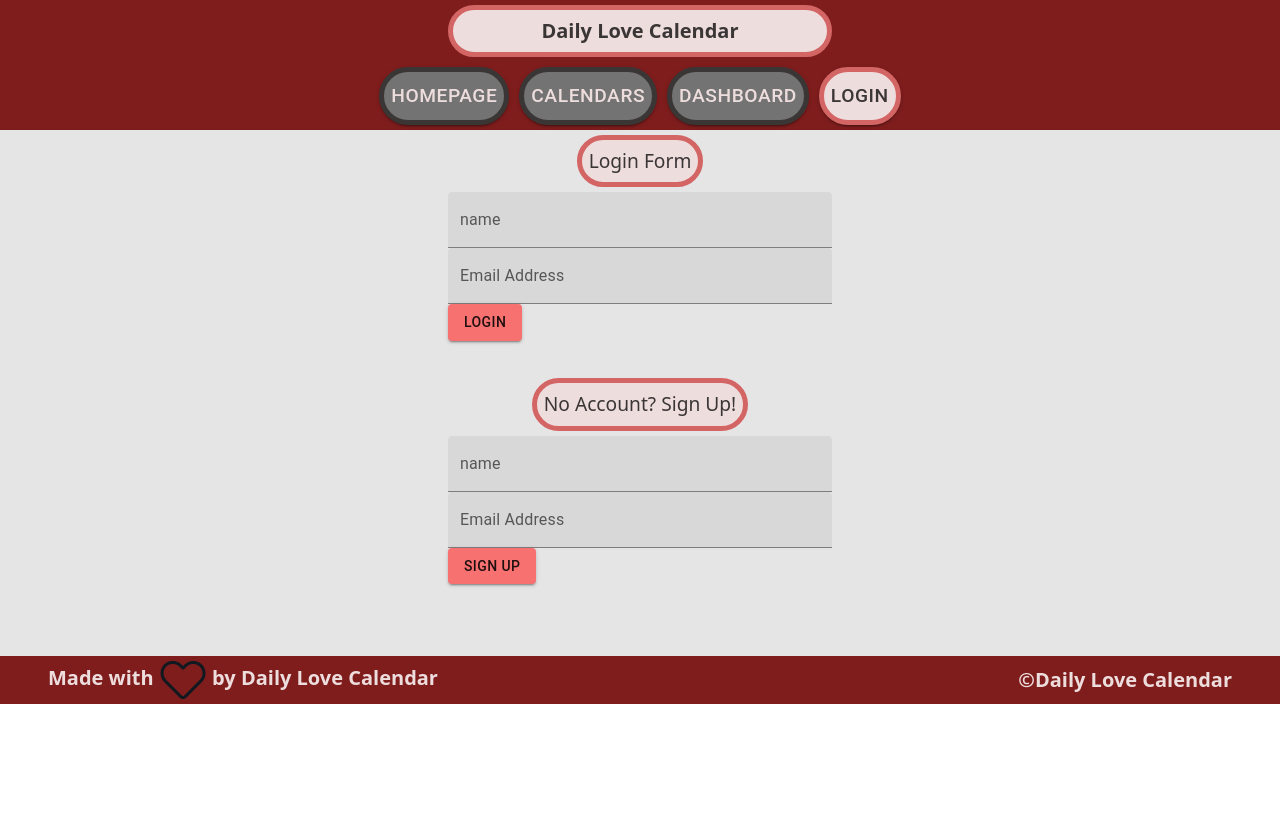
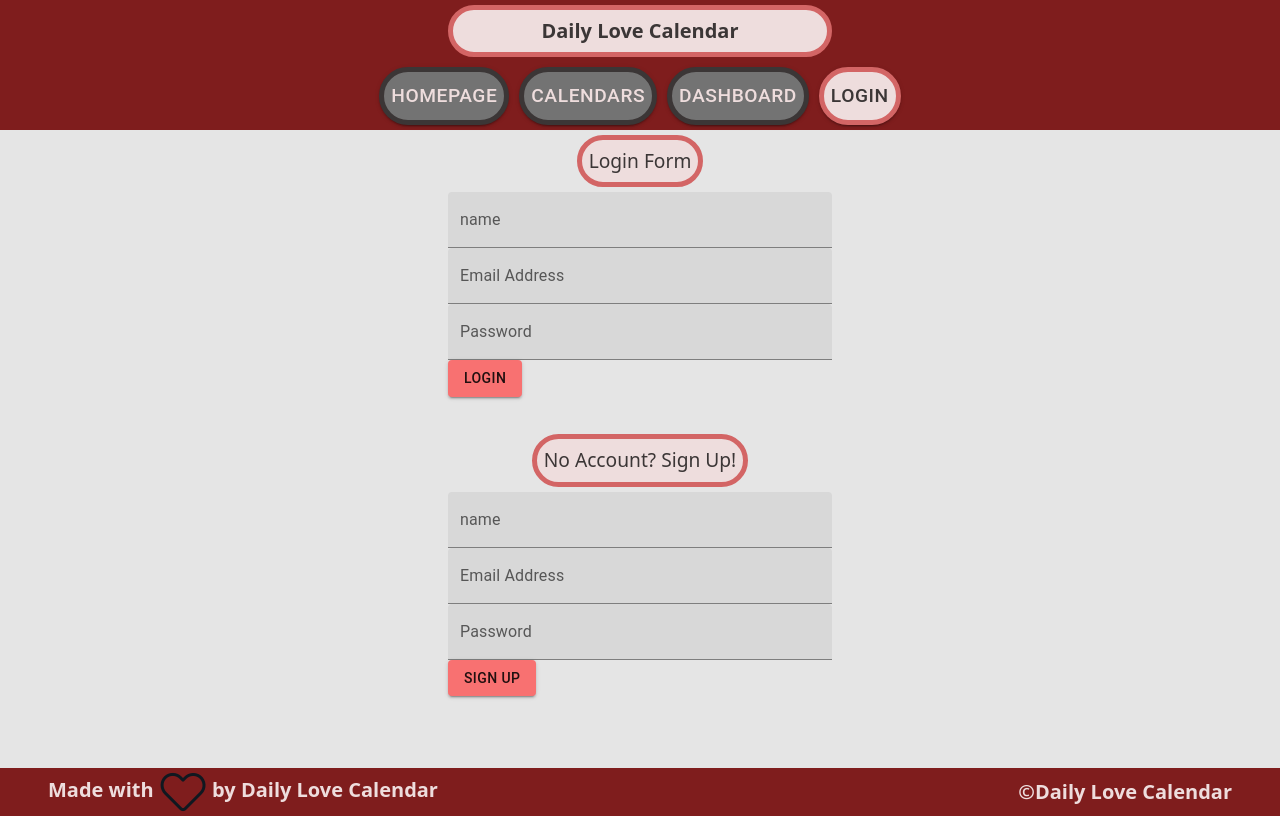
Before and after one commit to JamesHardin02/Daily-Love-Calendar, a React (Create React App) app in the folder client/: page / in a window 1280 px wide. Both pictures are taken after a click on the button "LOGIN". Built offline with nearby package versions, Linux system fonts and the light colour scheme.

Commit message:
added password field

```diff
--- a/client/src/components/Login/index.js
+++ b/client/src/components/Login/index.js
@@ -6,12 +6,12 @@ import { red } from '@mui/material/colors'
 import { validateEmail } from '../../utils/helpers';
 
 export default function Login() {
-  const [formStateLogin, setFormStateLogin] = useState({ loginName: '', loginEmail: ''});
-  const [formStateSignUp, setFormStateSignUp] = useState({ signUpName: '', signUpEmail: ''});
+  const [formStateLogin, setFormStateLogin] = useState({ loginName: '', loginEmail: '', loginPassword: ''});
+  const [formStateSignUp, setFormStateSignUp] = useState({ signUpName: '', signUpEmail: '', signUpPassword: ''});
   const [errorMessageLogin, setErrorMessageLogin] = useState('');
   const [errorMessageSignUp, setErrorMessageSignUp] = useState('');
-  const { loginName, loginEmail} = formStateLogin;
-  const { signUpName, signUpEmail} = formStateSignUp;
+  const { loginName, loginEmail, loginPassword } = formStateLogin;
+  const { signUpName, signUpEmail, signUpPassword } = formStateSignUp;
   // this function is called when user submits their login info
   const handleSubmitLogin = (e) => {
     e.preventDefault();
@@ -103,6 +103,14 @@ export default function Login() {
           placeholder="email@email.com"
           >
           </TextField>
+          {/* password */}
+          <TextField
+          onBlur={handleChangeLogin}
+          type="text" name="loginPassword" defaultValue={loginPassword}
+          variant="filled" color="warning" label="Password"
+          placeholder="your password here"
+          >
+          </TextField>
           {errorMessageLogin && (
             <div>
               <p className="error-text">{errorMessageLogin}</p>
@@ -137,6 +145,14 @@ export default function Login() {
           placeholder="email@email.com"
           >
           </TextField>
+          {/* password */}
+          <TextField
+          onBlur={handleChangeSignUp}
+          type="text" name="signUpPassword" defaultValue={signUpPassword}
+          variant="filled" color="warning" label="Password"
+          placeholder="your password here"
+          >
+          </TextField>
           {errorMessageSignUp && (
             <div>
               <p className="error-text">{errorMessageSignUp}</p>
```
